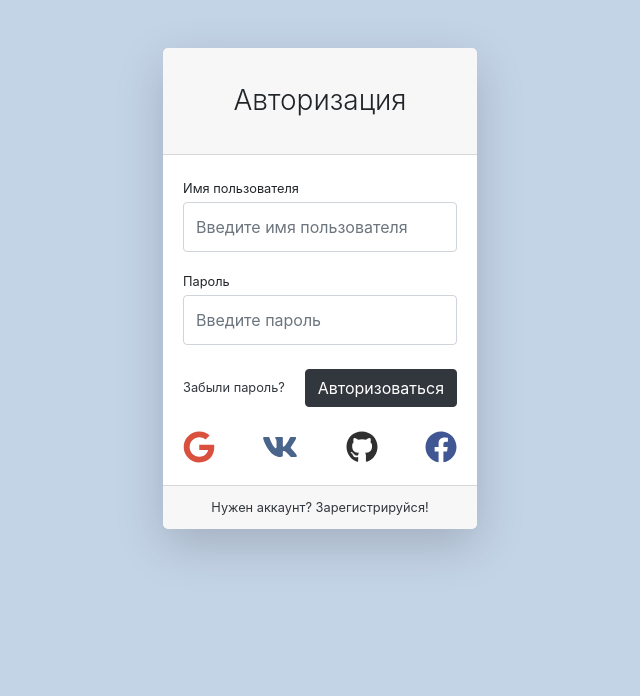
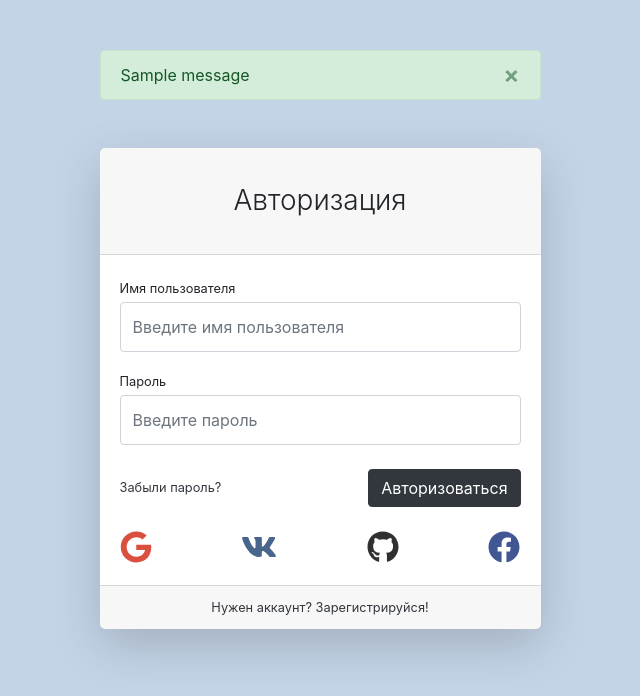
Before and after one commit to Arseny-Chistyakov/Django, a Django app: page /users/login/ in a window 1280 px wide. Shown: the top 696 px of the page, without its empty margins (320-960 px from the left). Run offline with Django 4.2, Linux system fonts and the light colour scheme; tables that the repository leaves empty hold one stand-in row (values such as "Sample post"); one stand-in notice (Sample message) is shown; some libraries are stand-ins or nearby versions.

Commit message:
added displaying messages 'bout registration

```diff
--- a/users/templates/users/login.html
+++ b/users/templates/users/login.html
@@ -1,20 +1,26 @@
 {% extends "users/base.html" %}
 {% load static %}
-
 
 {% block content %}
     <main>
         <div class="container">
             <div class="row justify-content-center">
-                {% if form.errors %}
                 <div class="col-lg-5">
-                    <div class="alert alert-warning alert-dismissible fade show" role="alert" style="margin-top: 50px;">
+                    {% if messages or form.errors %}
+                        <div class="
+                    alert alert-dismissible fade show
+                    {% if messages %} alert-success {% else %} alert-warning {% endif %}" role="alert"
+                             style="margin-top: 50px;">
+                        {% for message in messages %}
+                            {{ message }}
+                        {% endfor %}
+                    {% else %}
                         {{ form.non_field_errors }}
+                    {% endif %}
                     <button type="button" class="close" data-dismiss="alert" aria-label="Close">
                         <span aria-hidden="true">&times;</span>
                     </button>
                     </div>
-                {% endif %}
                     <div class="card shadow-lg border-0 rounded-lg mt-5">
                         <div class="card-header"><h3 class="text-center font-weight-light my-4">Авторизация</h3>
                         </div>
--- a/users/views.py
+++ b/users/views.py
@@ -1,4 +1,4 @@
-from django.contrib import auth
+from django.contrib import auth, messages
 from django.shortcuts import render, HttpResponseRedirect
 from django.urls import reverse
 
@@ -27,6 +27,7 @@ def registration(request):
     if request.method == "POST":
         form = UserRegistrationForm(data=request.POST)
         if form.is_valid():
+            messages.success(request, "Congratulation! Success registration ")
             form.save()
             return HttpResponseRedirect(reverse("users:login"))
         else:
```
Lines whose indentation alone changed are shown as unchanged.
